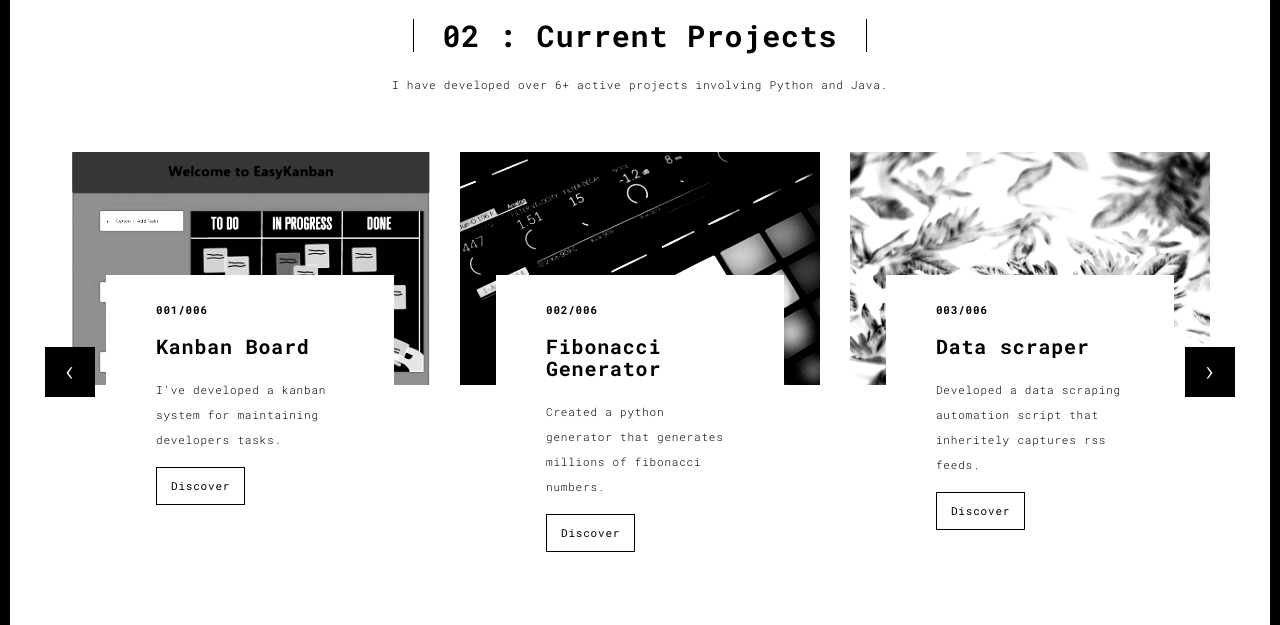
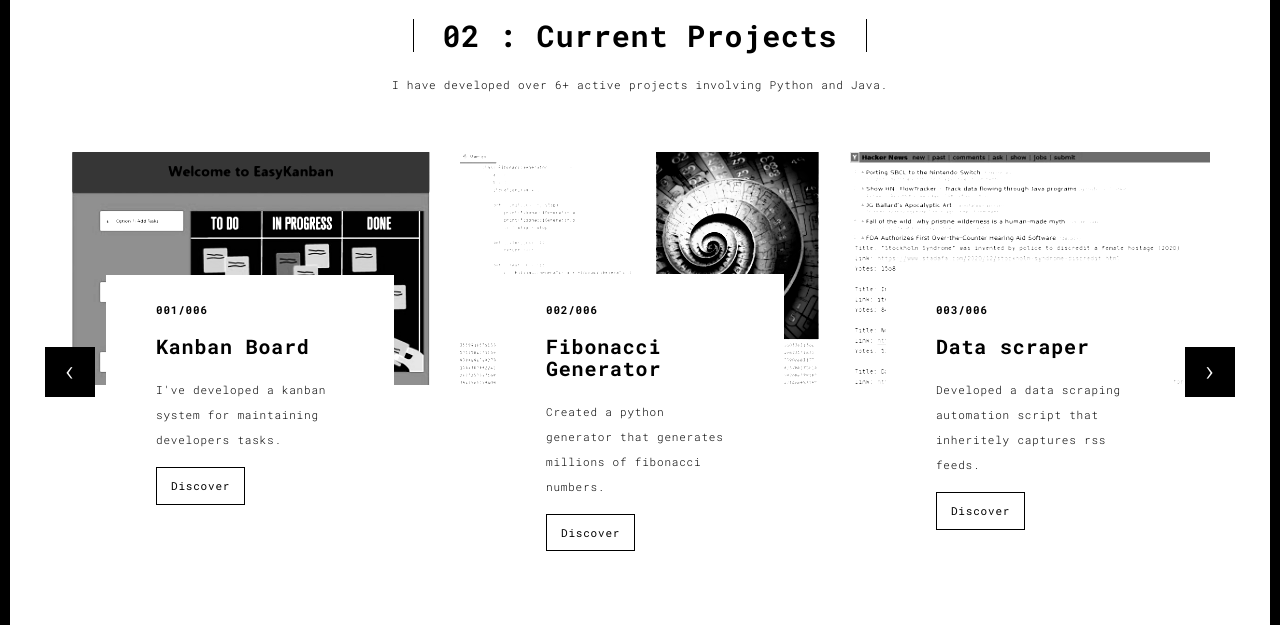
Before and after one commit to Jamie123234/GitPortfolio, a Flask app: page /projects.html in a window 1280 px wide. Shown: the part 90-715 px from the top of the page. Run offline with Flask 3, Linux system fonts and the light colour scheme; some libraries are stand-ins or nearby versions.

Commit message:
Main Push

```diff
--- a/templates/projects.html
+++ b/templates/projects.html
@@ -81,7 +81,7 @@
                     </div>
                     <div class="col-sm-4">
                       <a href="./work.html" title="" class="black-image-project-hover">
-                        <img src="./static/assets/images/work02-hover.jpg" alt="Image" class="img-responsive">
+                        <img src="./static/assets/images/project02-hover.jpg" alt="Image" class="img-responsive">
                       </a>
                       <div class="card-container card-container-lg">
                         <h4>002/006</h4>
@@ -92,7 +92,7 @@
                     </div>
                     <div class="col-sm-4">
                       <a href="./work.html" title="" class="black-image-project-hover">
-                        <img src="./static/assets/images/work03-hover.jpg" alt="Image" class="img-responsive">
+                        <img src="./static/assets/images/project03-hover.jpg" alt="Image" class="img-responsive">
                       </a>
                       <div class="card-container card-container-lg">
                         <h4>003/006</h4>
```
Also changed, not shown: static/assets/images/project02-hover.jpg (added), static/assets/images/project03-hover.jpg (added), static/assets/images/work02-hover.jpg (deleted).
